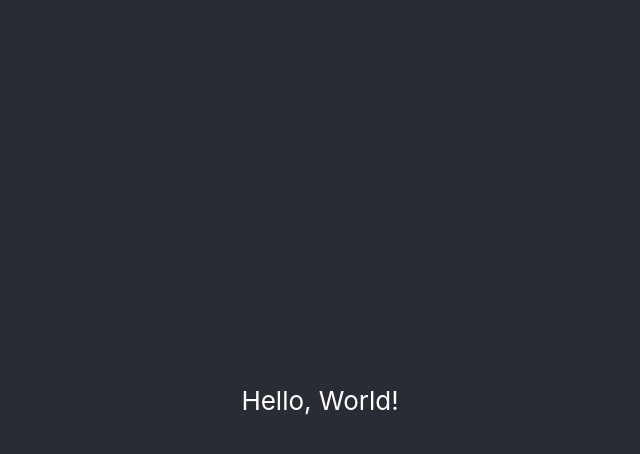
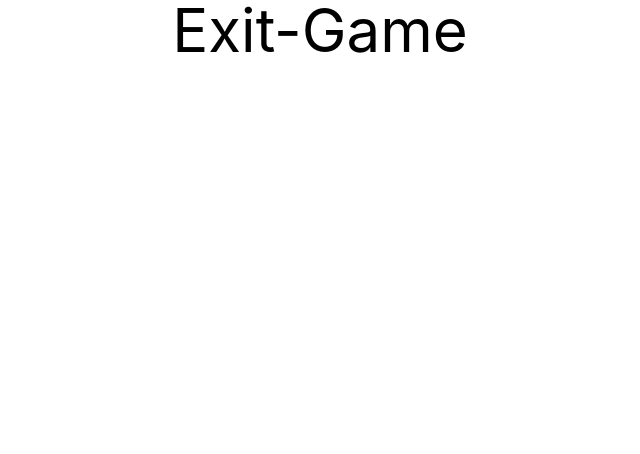
Before and after one commit to ebma/exit-game, a React (Create React App) app: page / in a window 1280 px wide. Shown: the top 454 px of the page, without its empty margins (320-960 px from the left). Built offline with nearby package versions, Linux system fonts and the light colour scheme.

Commit message:
Add Header component

```diff
--- a/src/App.js
+++ b/src/App.js
@@ -1,14 +1,11 @@
-import './index.css'
-import './App.css'
+import "./index.css";
+import "./App.css";
+import Header from "./components/Header";
 
 function App() {
-  return (
-    <div className="App">
-      <header className="App-header">
-        <p>Hello, World!</p>
-      </header>
-    </div>
-  )
+  return <div className="container mx-auto">
+    <Header/>
+  </div>;
 }
 
-export default App
+export default App;
--- /dev/null
+++ b/src/components/Header/index.jsx
@@ -0,0 +1,7 @@
+import React from "react";
+
+function Header() {
+  return <div className="text-6xl text-center">Exit-Game</div>;
+}
+
+export default Header;
```
